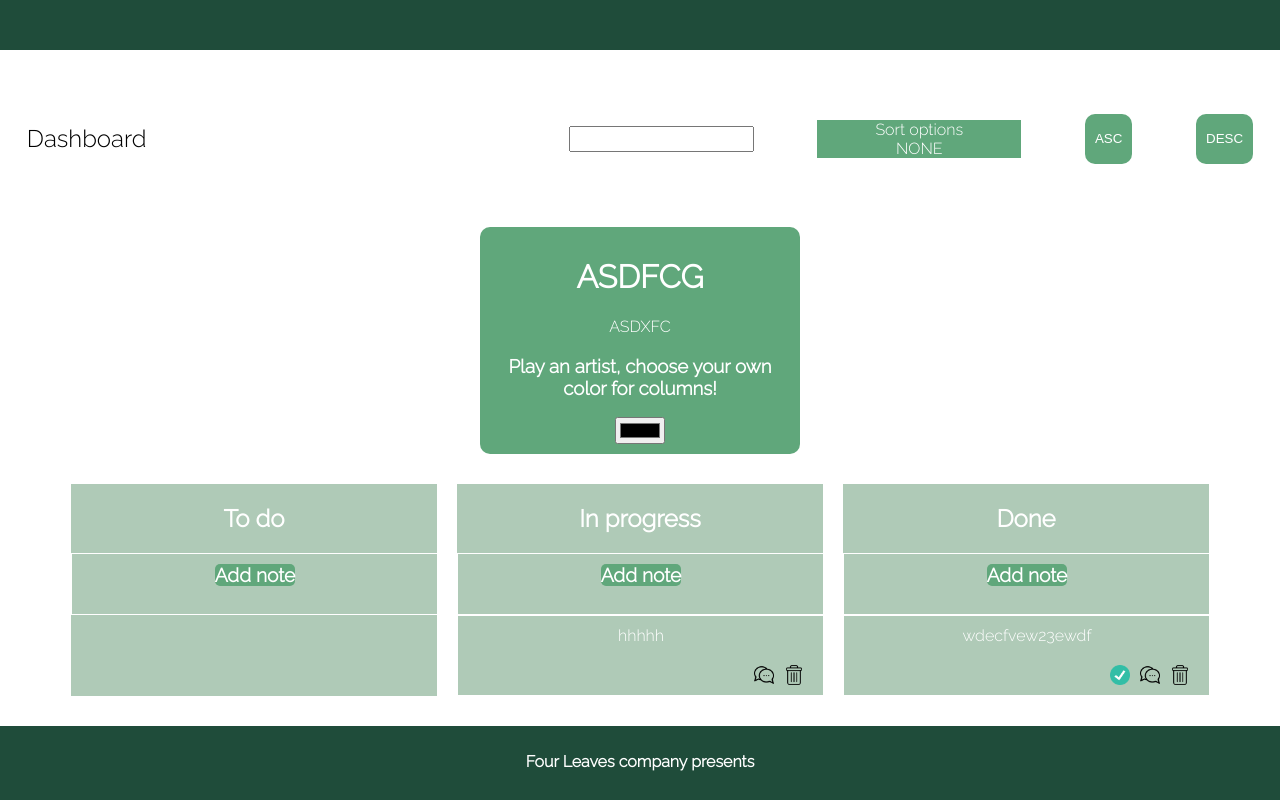
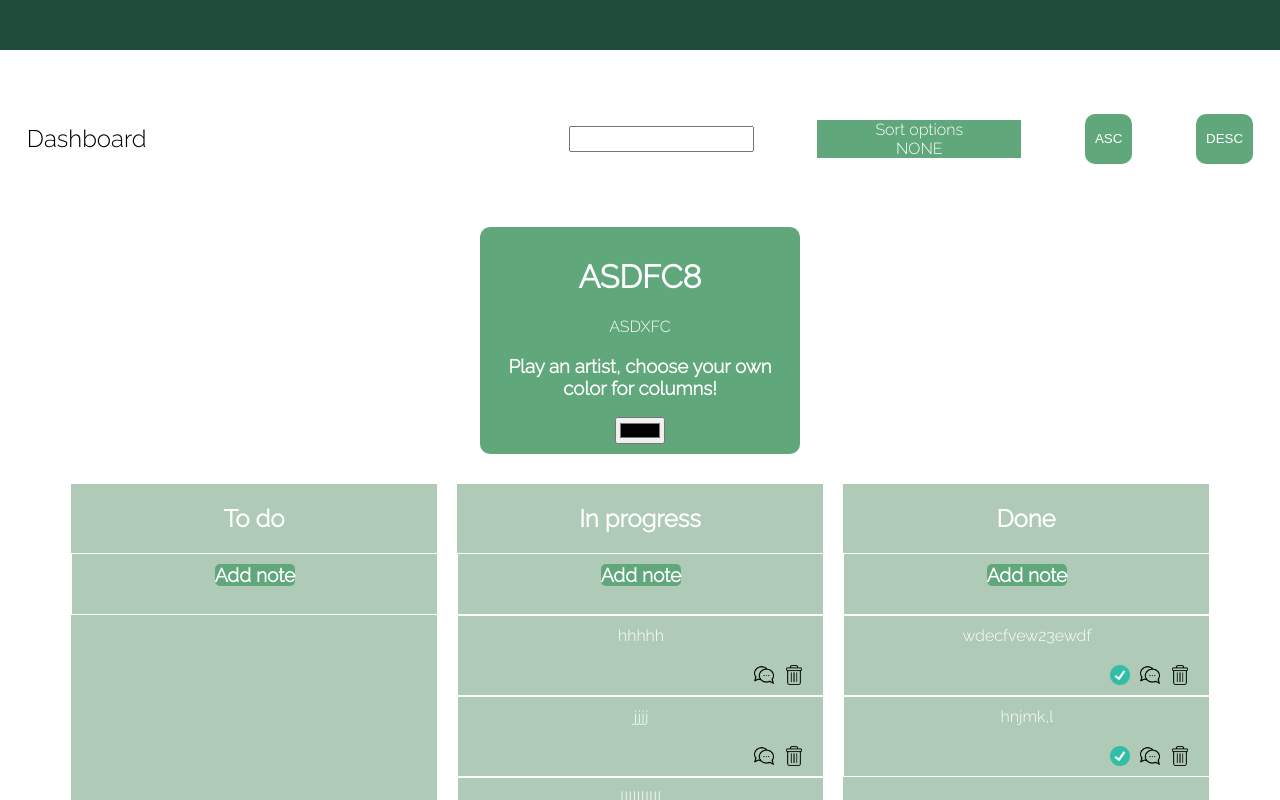
Before and after one commit to troyanovskaya/angular-project-epam, an Angular app in the folder dashboard/: page /boards/1 in a window 1280 px wide. Shown: the top 800 px of the page. Built offline with nearby package versions, Linux system fonts and the light colour scheme; data requests are answered from the project's data file.

Commit message:
fix: change note number on the board just ater change

```diff
--- a/dashboard/db.json
+++ b/dashboard/db.json
@@ -2,7 +2,7 @@
   "Boards": [
     {
       "id": 1,
-      "name": "ASDFCG",
+      "name": "ASDFC8",
       "date": "10-11-2022",
       "description": "ASDXFC",
       "todo": [],
@@ -10,9 +10,16 @@
         {
           "task": "hhhhh",
           "comments": [
-            "fghj",
-            "wedrfgh"
+            "fghj"
           ]
+        },
+        {
+          "task": "jjjj",
+          "comments": []
+        },
+        {
+          "task": "llllllllll",
+          "comments": []
         }
       ],
       "done": [
@@ -22,6 +29,10 @@
             "Love ",
             "Xmmm"
           ]
+        },
+        {
+          "task": "hnjmk,l",
+          "comments": []
         }
       ]
     }
--- a/dashboard/src/app/components/boardlist/boardlist.component.ts
+++ b/dashboard/src/app/components/boardlist/boardlist.component.ts
@@ -42,6 +42,7 @@ id:number = 0;
       }
       this.arr.push({task:this.form.controls.note.value.slice(0, -1), comments:[]});
       this.db.changeBoard(this.id, this.board);
+      this.db.assignValue();
       this.form.reset();
     }
   }
@@ -70,6 +71,7 @@ id:number = 0;
         this.arr = this.board.done;
       }
       this.db.changeBoard(this.board.id, this.board);
+      this.db.assignValue();
     }
 
     pushEdited(event, i: number, listNumber:number){
--- a/dashboard/src/app/components/line-of-boards/line-of-boards.component.ts
+++ b/dashboard/src/app/components/line-of-boards/line-of-boards.component.ts
@@ -68,9 +68,4 @@ export class LineOfBoardsComponent implements OnInit{
   ngOnInit(): void {
   }
 
-  // q(){
-  //   console.log(this.db.boards);
-  //   console.log(this.boards);
-  // }
-
 }
```
